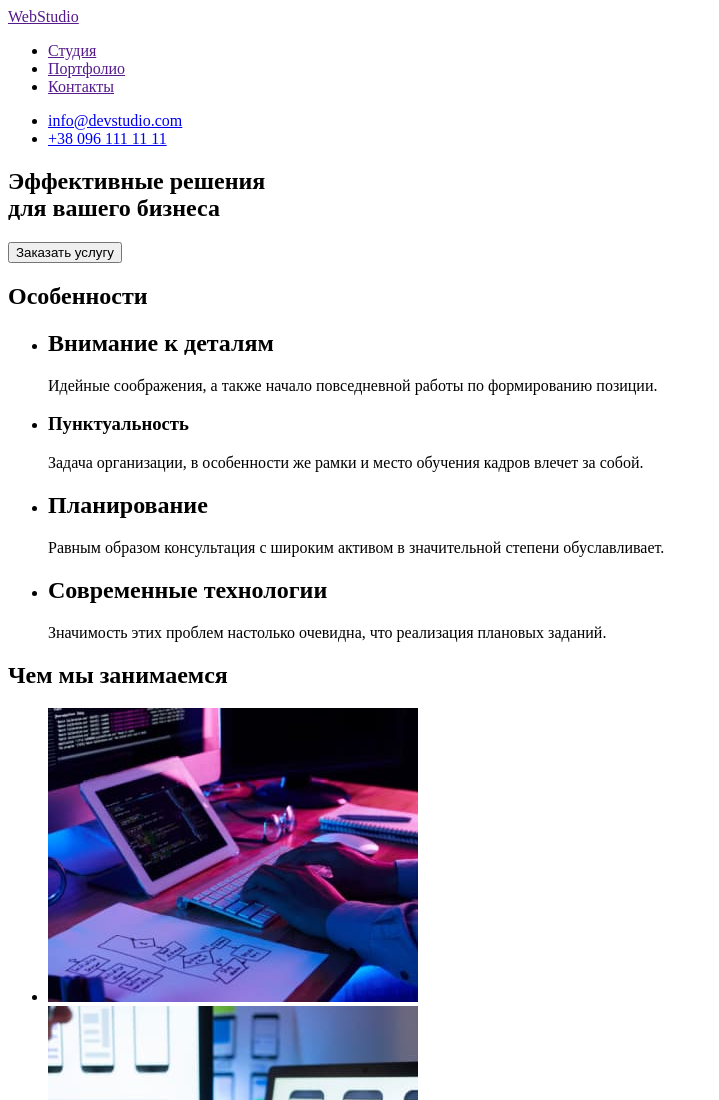
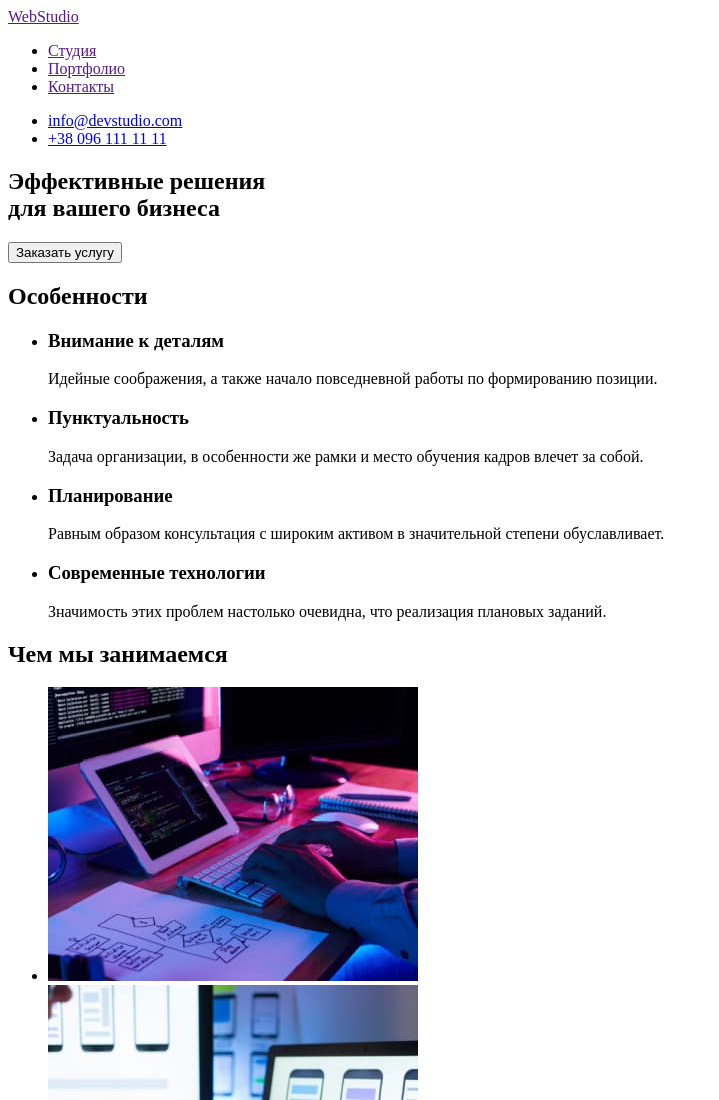
Before and after one commit to Elen326/home-work, a plain HTML site: page index.html in a window 1280 px wide. Shown: the top 1100 px of the page, without its empty margins (0-719 px from the left). Drawn offline with Linux system fonts and the light colour scheme.

Commit message:
правки

```diff
--- a/index.html
+++ b/index.html
@@ -35,7 +35,7 @@
         <h2>Особенности</h2>
         <ul>
           <li>
-            <h2>Внимание к деталям</h2>
+            <h3>Внимание к деталям</h3>
             <p>
               Идейные соображения, а также начало повседневной работы по
               формированию позиции.
@@ -49,14 +49,14 @@
             </p>
           </li>
           <li>
-            <h2>Планирование</h2>
+            <h3>Планирование</h3>
             <p>
               Равным образом консультация с широким активом в значительной
               степени обуславливает.
             </p>
           </li>
           <li>
-            <h2>Современные технологии</h2>
+            <h3>Современные технологии</h3>
             <p>
               Значимость этих проблем настолько очевидна, что реализация
               плановых заданий.
```
